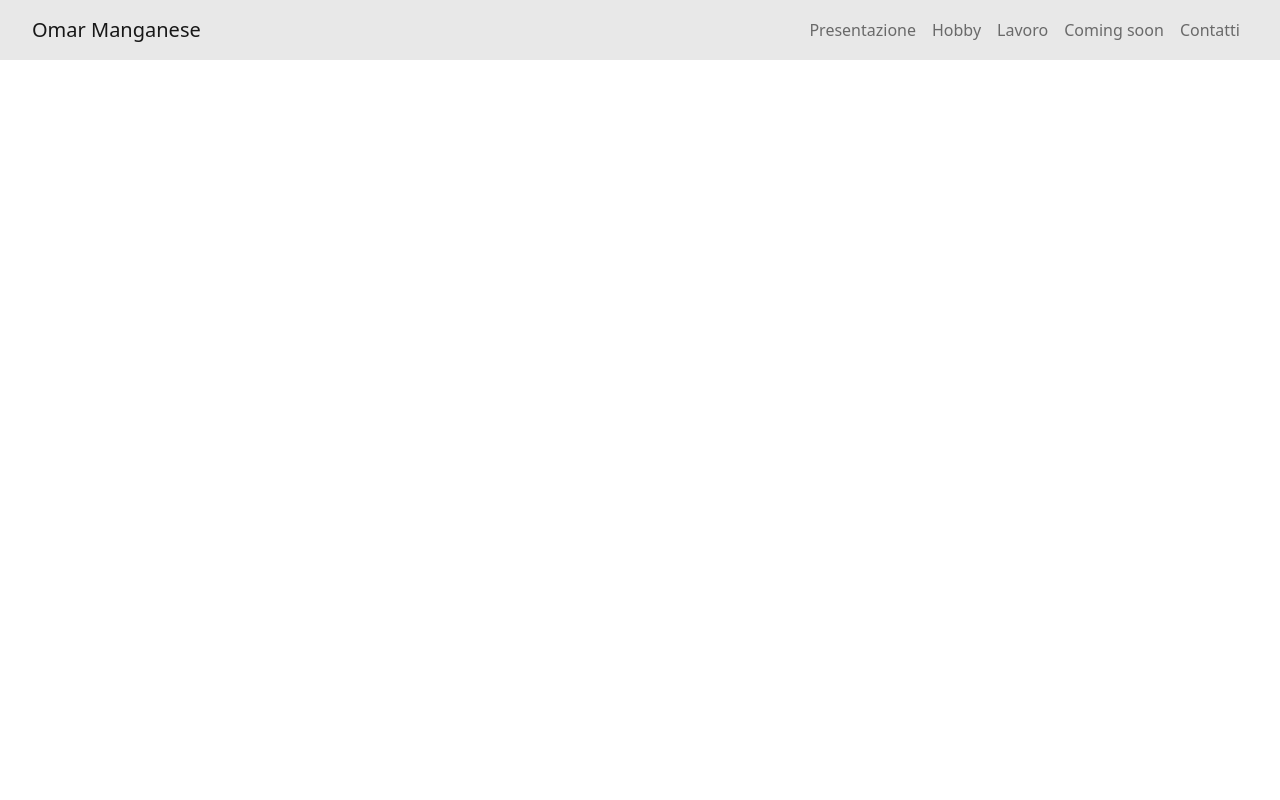
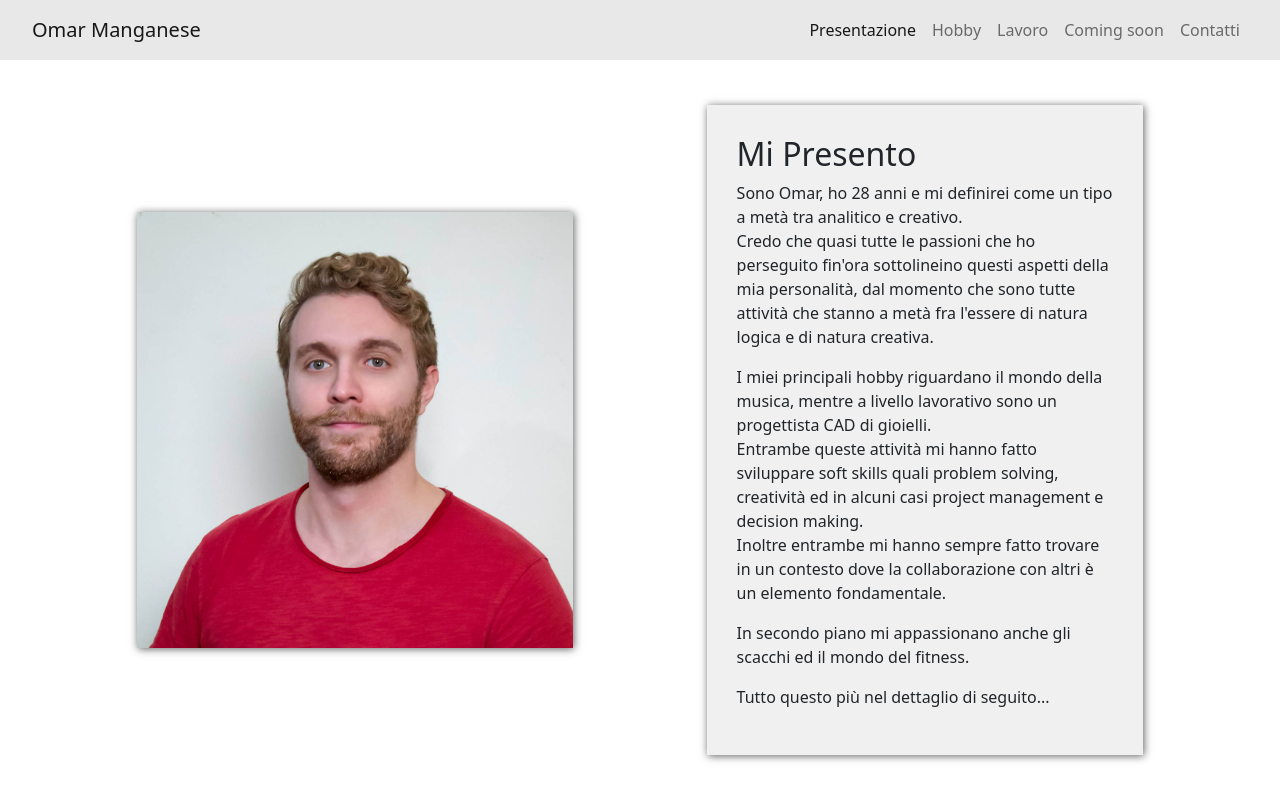
Before and after one commit to OmarManganese/sito-portfolio, a plain HTML site: page index.html in a window 1280 px wide. Drawn offline with nearby package versions, Linux system fonts and the light colour scheme.

Commit message:
Header
Creazione header, navbar spostata dentro header e creazione della sezione presentazione dentro all'header

```diff
--- a/index.html
+++ b/index.html
@@ -13,7 +13,7 @@
   </head>
   <body>
     <div class="parallax" data-bs-spy="scroll" data-bs-target=".navbar" data-bs-offset="60">
-
+      <header>
         <nav class="navbar navbar-expand-lg navbar-light bg-light sticky-top">
           <div class="container-fluid">
               <a class="navbar-brand" href="#">Omar Manganese</a>
@@ -42,6 +42,42 @@
           </div>
         </nav>
 
+        <section id="presentazione" class="container-md navbar-compensation">
+          <div class="row parallax-container align-items-center">
+            <div class="col-md-12 col-lg-6">
+              <img src="img/Io-300.jpg"
+                   srcset="img/io-300.jpg 300w,
+                           img/io-600.jpg 600w,
+                           img/io-900.jpg 900w,
+                           img/io-1200.jpg 1200w,
+                           img/io-1500.jpg 1500w,
+                           img/io-1800.jpg 1800w,"
+                   sizes="(min-width 992px) calc(960px*5/12),
+                          80vw"/>
+            </div>
+            <div class="col-md-12 col-lg-6">
+              <div class="content">
+                <h2>Mi Presento</h2>
+                <p>Sono Omar, ho 28 anni e mi definirei come un tipo a metà tra analitico e creativo.<br>Credo che quasi tutte le passioni che ho perseguito fin'ora sottolineino questi aspetti della mia personalità, dal momento che sono tutte attività che stanno a metà fra l'essere di natura logica e di natura creativa.</p>
+                <p>I miei principali hobby riguardano il mondo della musica, mentre a livello lavorativo sono un   progettista CAD di gioielli.<br>Entrambe queste attività mi hanno fatto sviluppare soft skills quali problem solving, creatività ed in alcuni casi project management e decision making.<br>Inoltre entrambe mi hanno sempre fatto trovare in un contesto dove la collaborazione con altri è un elemento fondamentale.</p>
+                <p>In secondo piano mi appassionano anche gli scacchi ed il mondo del fitness.</p>
+                <p>Tutto questo più nel dettaglio di seguito...</p>
+              </div>
+
+            </div>
+          </div>
+
+        </section>
+      </header>
+
+      <section id="Hobby">
+        <div class="big-title">
+
+        </div>
+      </section>
+
+
+
     </div>
 
 
--- a/style.scss
+++ b/style.scss
@@ -1,4 +1,9 @@
 $primary-color: #be0000;
+
+@mixin shadow {
+    box-shadow: 1px 1px 8px #000000a1;
+}
+
 
 html, body {
     height: 100%;
@@ -23,3 +28,46 @@ html, body {
         color: $primary-color !important;
     }
 }
+
+.navbar-compensation {
+    padding-top: 60px;
+    margin-top: -60px;
+}
+
+.parallax-container {
+    min-height: calc(100vh - 60px);
+}
+
+img {
+    display: block;
+    width: 70%;
+    margin: 20px auto;
+    @include shadow;
+}
+
+@media only screen and
+    (max-width: 991px) and
+    (orientation: landscape) {
+        img {
+             width: 44%;
+        }
+    }
+
+.content {
+    width: 95%;
+    margin: 0 auto 20px auto;
+    background: #f0f0f0;
+    @include shadow;
+    padding: 30px;
+ }
+
+@media only screen and (min-width: 992px) {
+    .content {
+         width: 80%;
+         margin: 20px auto;
+    }
+
+    img {
+         width: 80%;
+    }
+ }
```
Also changed, not shown: img/Io-1200.jpg (added), img/Io-1500.jpg (added), img/Io-1800.jpg (added), img/Io-300.jpg (added), img/Io-600.jpg (added), img/Io-900.jpg (added), style.css, 1 other file. Lines whose indentation alone changed are shown as unchanged.
